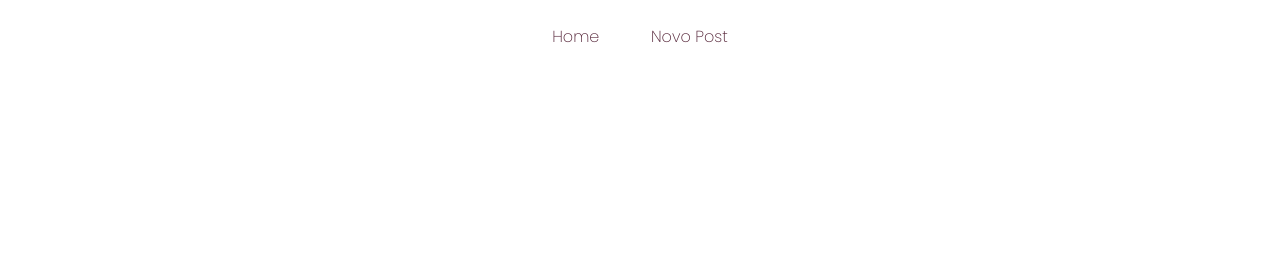
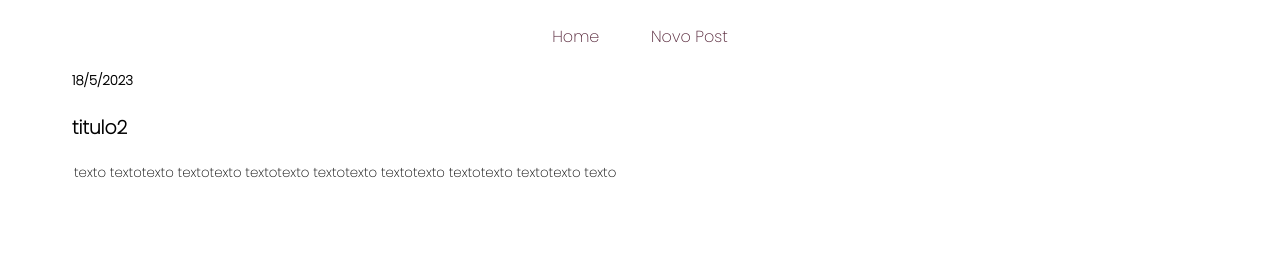
Before and after one commit to bitakamori/meudiario, a Vue app: page /detail/1 in a window 1280 px wide. Shown: the top 262 px of the page. Built offline with nearby package versions, Linux system fonts and the light colour scheme.

Commit message:
cria a view da detail

```diff
--- a/src/views/Detail.vue
+++ b/src/views/Detail.vue
@@ -1,7 +1,41 @@
-<script setup>
-
+<script>
+export default {
+  props: {
+    posts: Array,
+  },
+  data() {
+    //acessa o parâmetro id uma única vez
+    const id = this.$route.params.id;
+    return {
+      //expondo a variável id para ser acessível
+      id: id,
+      post: this.posts[id],
+      //recebe o post como um props
+      // retorna o post a partir do parametro da rota, a partir do botaozinho de cada post que tem um id especifico, e o id é um parametro
+      //post: this.posts[id],  -----> foi substituio pelo de cima
+    };
+  },
+};
 </script>
 
 <template>
+  <div id="detail">
+    <!-- <div class="d" > -->
+      <h5>{{ post.datetime }}</h5>
+      <h3>
+        {{ post.title }}
+      </h3>
+      <textarea readonly :value='post.content'>  </textarea>
+    <!-- </div> -->
+ </div>
+</template>
 
-</template>
+<style scoped>
+textarea {
+    resize: none;
+    outline: none;
+    border: none;
+    width: 80%;
+}
+
+</style>
```
